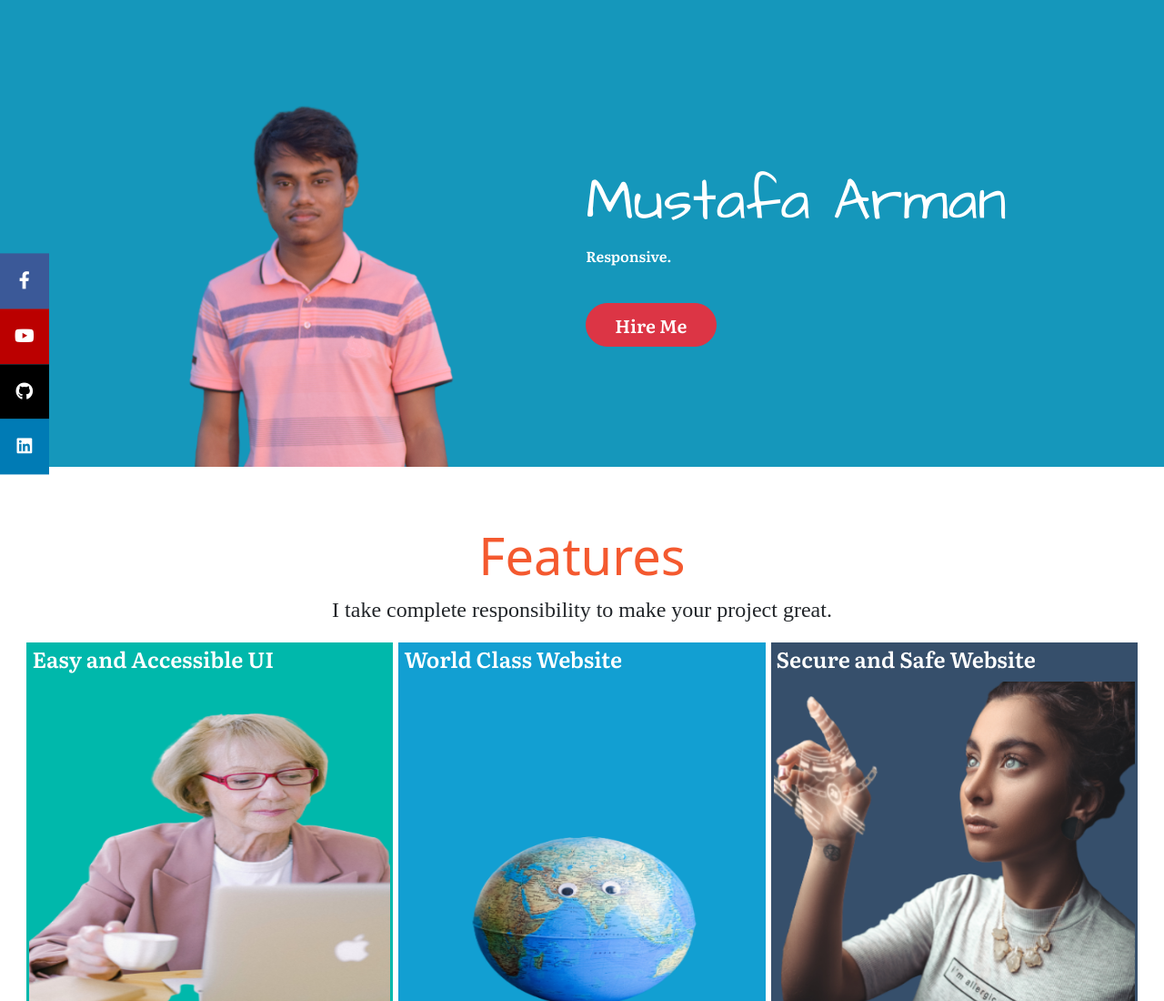
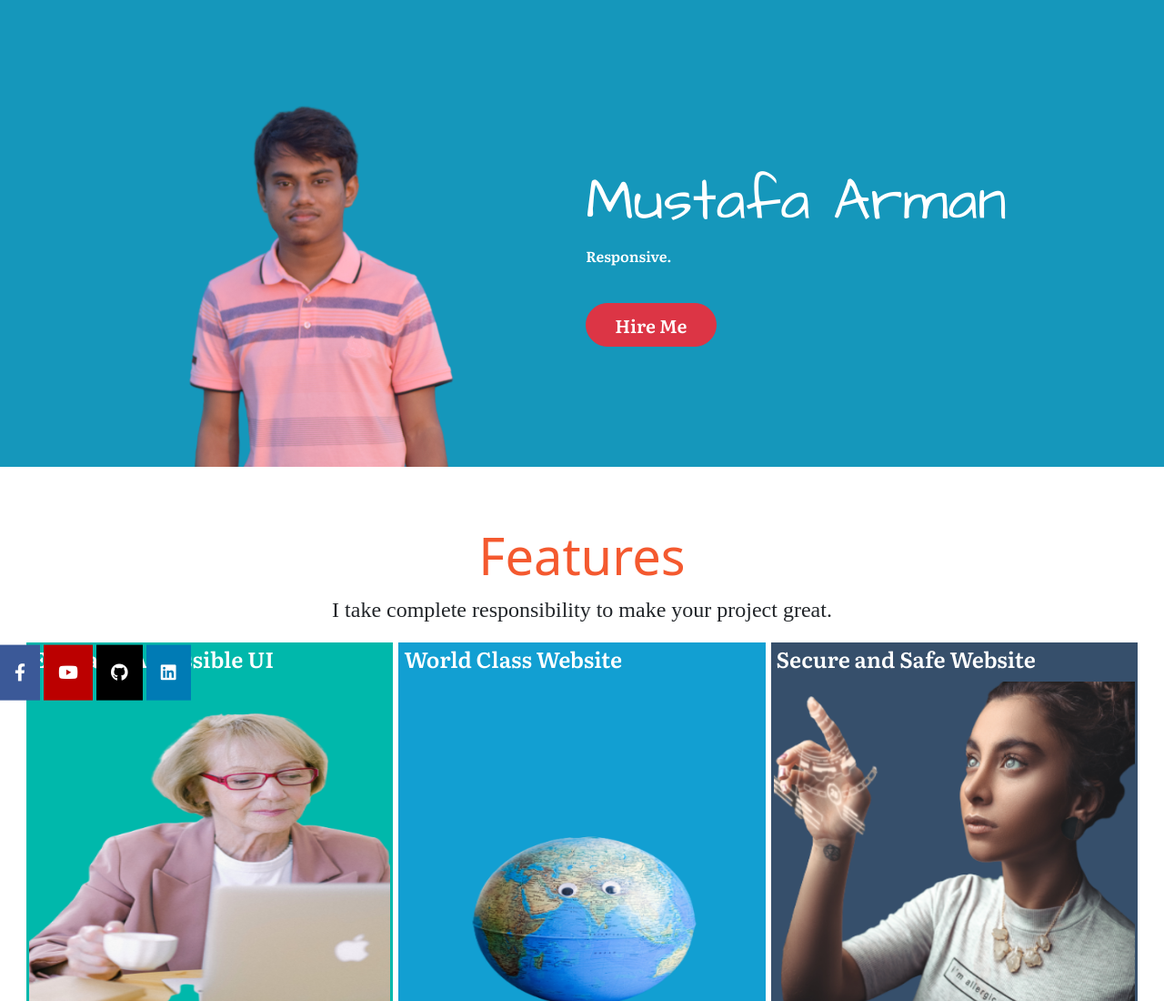
Before and after one commit to Mustafaarman/pw-1, a plain HTML site: page index.html in a window 1280 px wide. Shown: the top 1100 px of the page at 91% size. Drawn offline with nearby package versions, Linux system fonts and the light colour scheme.

Commit message:
Socia button updatted

```diff
--- a/index.css
+++ b/index.css
@@ -165,7 +165,7 @@ h4 {
 /* Fixed/sticky icon bar (vertically aligned 50% from the top of the screen) */
 .icon-bar {
   position: fixed;
-  top: 50%;
+  bottom: 0%;
   -webkit-transform: translateY(-50%);
   -ms-transform: translateY(-50%);
   transform: translateY(-50%);
@@ -173,7 +173,7 @@ h4 {
 
 /* Style the icon bar links */
 .icon-bar a {
-  display: block;
+  display: inline-block;
   text-align: center;
   padding: 16px;
   transition: all 0.3s ease;
```
